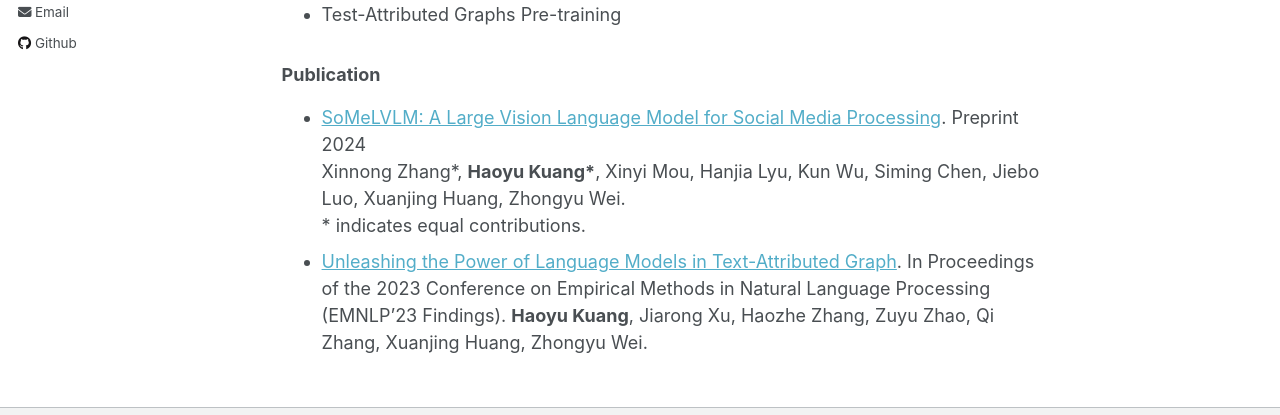
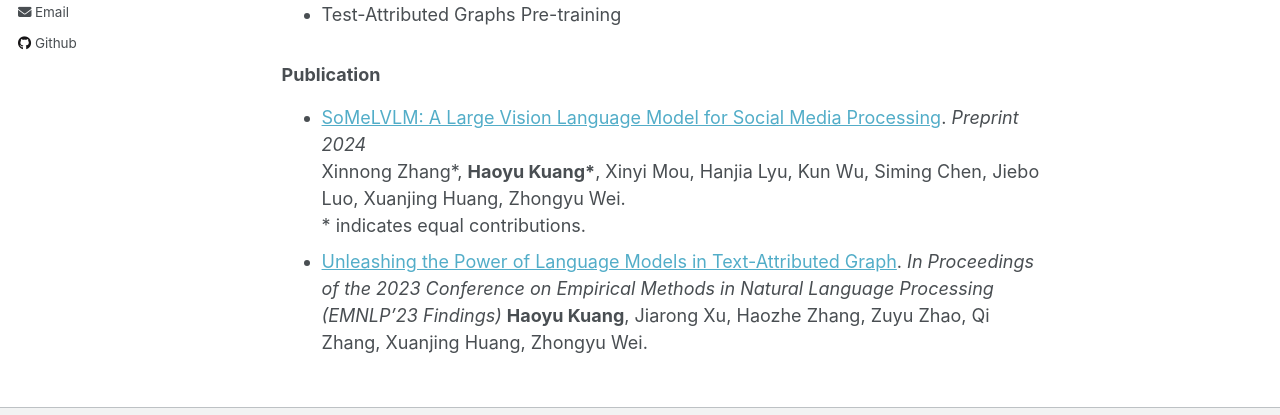
Before and after one commit to HaoyuK/HaoyuK.github.io, a Jekyll site: the page built from _pages/about.md, in a window 1280 px wide and 1019 px high. Shown: the part 456-871 px from the top of the window. Built offline with Jekyll 4.4.1, drawn with Linux system fonts in a browser that asks for light colours.

```diff
--- a/_pages/about.md
+++ b/_pages/about.md
@@ -18,7 +18,8 @@ My interested research topics are mostly around computational social science and
 
 ### Publication
 
-- [SoMeLVLM: A Large Vision Language Model for Social Media Processing](https://arxiv.org/abs/2402.13022). Preprint 2024
+- [SoMeLVLM: A Large Vision Language Model for Social Media Processing](https://arxiv.org/abs/2402.13022). *Preprint 2024*
   Xinnong Zhang\*, **Haoyu Kuang\***, Xinyi Mou, Hanjia Lyu, Kun Wu, Siming Chen, Jiebo Luo, Xuanjing Huang, Zhongyu Wei.
   \* indicates equal contributions.
-- [Unleashing the Power of Language Models in Text-Attributed Graph](https://aclanthology.org/2023.findings-emnlp.565/). In Proceedings of the 2023 Conference on Empirical Methods in Natural Language Processing (EMNLP’23 Findings). **Haoyu Kuang**, Jiarong Xu, Haozhe Zhang, Zuyu Zhao, Qi Zhang, Xuanjing Huang, Zhongyu Wei.
+- [Unleashing the Power of Language Models in Text-Attributed Graph](https://aclanthology.org/2023.findings-emnlp.565/). *In Proceedings of the 2023 Conference on Empirical Methods in Natural Language Processing (EMNLP’23 Findings)*
+  **Haoyu Kuang**, Jiarong Xu, Haozhe Zhang, Zuyu Zhao, Qi Zhang, Xuanjing Huang, Zhongyu Wei.
```
